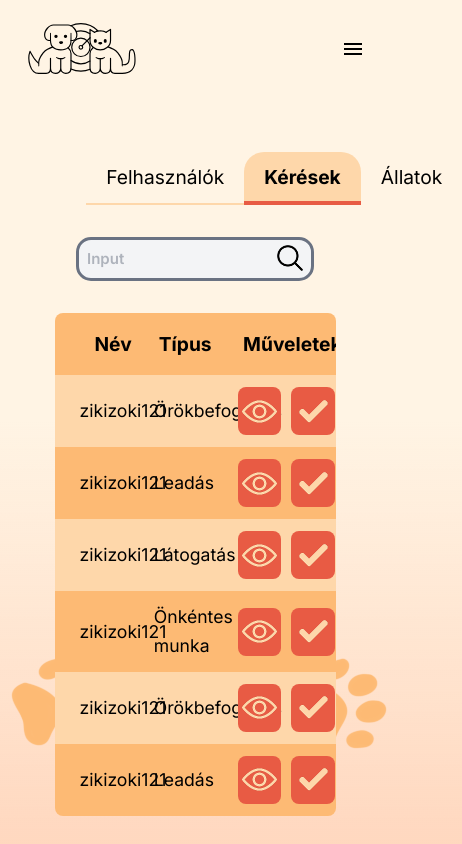
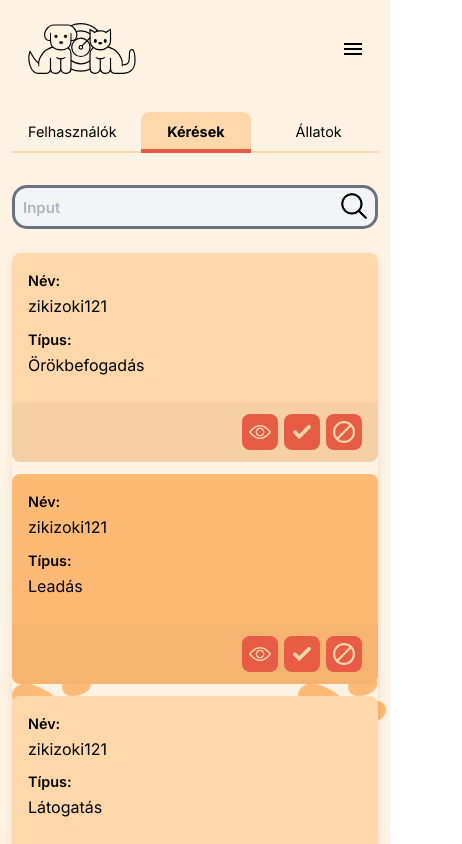
Before and after one commit to Szaszuge/menhely, a Vue app in the folder menhely/: page /adminpage in a window 390 px wide. Shown: the top 844 px of the page, 462 px wide, since content can reach past the window. Built offline with nearby package versions, Linux system fonts and the light colour scheme.

Commit message:
SCRUM-87 Admin oldal reszponzív design

```diff
--- a/menhely/src/views/AdminPage.vue
+++ b/menhely/src/views/AdminPage.vue
@@ -6,7 +6,6 @@ import PawFooter from '@/components/PawFooter.vue';
 
 const activeTab = ref('Kérések');
 const search = ref('');
-
 
 const requests = [
   { name: 'zikizoki121', type: 'Örökbefogadás' },
@@ -17,7 +16,6 @@ import PawFooter from '@/components/PawFooter.vue';
   { name: 'zikizoki121', type: 'Leadás' },
 ];
 
-
 const users = [
   { name: 'user1', role: 'Felhasználó' },
   { name: 'user2', role: 'Admin' },
@@ -26,7 +24,6 @@ import PawFooter from '@/components/PawFooter.vue';
   { name: 'user5', role: 'Felhasználó' },
 ];
 
-
 const animals = [
   { name: 'Bodri', species: 'Kutya' },
   { name: 'Cirmi', species: 'Macska' },
@@ -34,39 +31,39 @@ import PawFooter from '@/components/PawFooter.vue';
   { name: 'Morzsi', species: 'Kutya' },
   { name: 'Foltos', species: 'Macska' },
 ];
-
 </script>
 
 <template>
   <div class="admin-container">
+    <div class="content-wrapper">
       <div class="navigation-container">
         <div class="navigation-tabs">
-        <div
+          <button
             class="nav-tab"
             :class="{ active: activeTab === 'Felhasználók'}"
             @click="activeTab = 'Felhasználók'"
           >
             Felhasználók
-        </div>
-        <div
+          </button>
+          <button
             class="nav-tab"
             :class="{ active: activeTab === 'Kérések'}"
             @click="activeTab = 'Kérések'"
           >
             Kérések
-        </div>
-        <div
+          </button>
+          <button
             class="nav-tab"
             :class="{ active: activeTab === 'Állatok'}"
             @click="activeTab = 'Állatok'"
           >
             Állatok
-        </div>
+          </button>
         </div>
       </div>
 
       <div class="search-container">
-      <CustomInput v-model="search" search />
+        <CustomInput v-model="search" search class="search-input" />
       </div>
 
       <div class="table-container">
@@ -92,21 +89,20 @@ import PawFooter from '@/components/PawFooter.vue';
               <td class="column-middle">{{ request.type }}</td>
               <td class="column-actions">
                 <div class="actions-container">
-                <div class="action-button">
+                  <button class="action-button" aria-label="Megtekintés">
                     <img src="../assets/view.png" alt="Megtekintés" class="action-icon">
-                </div>
-                <div class="action-button">
+                  </button>
+                  <button class="action-button" aria-label="Elfogadás">
                     <img src="../assets/check.png" alt="Elfogadás" class="action-icon">
-                </div>
-                <div class="action-button">
+                  </button>
+                  <button class="action-button" aria-label="Elutasítás">
                     <img src="../assets/restriction.png" alt="Elutasítás" class="action-icon">
-                </div>
+                  </button>
                 </div>
               </td>
             </tr>
           </tbody>
         </table>
-
 
         <table v-if="activeTab === 'Felhasználók'" class="admin-table">
           <thead>
@@ -129,20 +125,18 @@ import PawFooter from '@/components/PawFooter.vue';
               <td class="column-name">{{ user.name }}</td>
               <td class="column-middle">{{ user.role }}</td>
               <td class="column-actions">
-              <div class="actions-container actions-container-2">
-                <div class="action-button">
+                <div class="actions-container">
+                  <button class="action-button" aria-label="Előléptetés">
                     <img src="../assets/user_promote.png" alt="Előléptetés" class="action-icon">
-                </div>
-                <div class="action-button">
+                  </button>
+                  <button class="action-button" aria-label="Kitiltás">
                     <img src="../assets/ban_user.png" alt="Kitiltás" class="action-icon">
-                </div>
-                <div class="action-button invisible"></div>
+                  </button>
                 </div>
               </td>
             </tr>
           </tbody>
         </table>
-
 
         <table v-if="activeTab === 'Állatok'" class="admin-table">
           <thead>
@@ -166,20 +160,121 @@ import PawFooter from '@/components/PawFooter.vue';
               <td class="column-middle">{{ animal.species }}</td>
               <td class="column-actions">
                 <div class="actions-container">
-                <div class="action-button">
+                  <button class="action-button" aria-label="Elrejtés">
                     <img src="../assets/hide.png" alt="Elrejtés" class="action-icon">
-                </div>
-                <div class="action-button">
+                  </button>
+                  <button class="action-button" aria-label="Törlés">
                     <img src="../assets/close.png" alt="Törlés" class="action-icon">
-                </div>
-                <div class="action-button">
+                  </button>
+                  <button class="action-button" aria-label="Módosítás">
                     <img src="../assets/modify.png" alt="Módosítás" class="action-icon">
-                </div>
+                  </button>
                 </div>
               </td>
             </tr>
           </tbody>
         </table>
+
+        <!-- Mobile view tables -->
+        <div v-if="activeTab === 'Kérések'" class="mobile-table">
+          <div
+            v-for="(request, index) in requests"
+            :key="`mobile-${index}`"
+            class="mobile-card"
+            :class="{
+              'even-card': index % 2 !== 0,
+              'odd-card': index % 2 === 0
+            }"
+          >
+            <div class="mobile-card-info">
+              <div class="mobile-field">
+                <span class="mobile-label">Név:</span>
+                <span class="mobile-value">{{ request.name }}</span>
+              </div>
+              <div class="mobile-field">
+                <span class="mobile-label">Típus:</span>
+                <span class="mobile-value">{{ request.type }}</span>
+              </div>
+            </div>
+            <div class="mobile-actions">
+              <button class="action-button" aria-label="Megtekintés">
+                <img src="../assets/view.png" alt="Megtekintés" class="action-icon">
+              </button>
+              <button class="action-button" aria-label="Elfogadás">
+                <img src="../assets/check.png" alt="Elfogadás" class="action-icon">
+              </button>
+              <button class="action-button" aria-label="Elutasítás">
+                <img src="../assets/restriction.png" alt="Elutasítás" class="action-icon">
+              </button>
+            </div>
+          </div>
+        </div>
+
+        <div v-if="activeTab === 'Felhasználók'" class="mobile-table">
+          <div
+            v-for="(user, index) in users"
+            :key="`mobile-${index}`"
+            class="mobile-card"
+            :class="{
+              'even-card': index % 2 !== 0,
+              'odd-card': index % 2 === 0
+            }"
+          >
+            <div class="mobile-card-info">
+              <div class="mobile-field">
+                <span class="mobile-label">Név:</span>
+                <span class="mobile-value">{{ user.name }}</span>
+              </div>
+              <div class="mobile-field">
+                <span class="mobile-label">Jogosultság:</span>
+                <span class="mobile-value">{{ user.role }}</span>
+              </div>
+            </div>
+            <div class="mobile-actions">
+              <button class="action-button" aria-label="Előléptetés">
+                <img src="../assets/user_promote.png" alt="Előléptetés" class="action-icon">
+              </button>
+              <button class="action-button" aria-label="Kitiltás">
+                <img src="../assets/ban_user.png" alt="Kitiltás" class="action-icon">
+              </button>
+            </div>
+          </div>
+        </div>
+
+        <div v-if="activeTab === 'Állatok'" class="mobile-table">
+          <div
+            v-for="(animal, index) in animals"
+            :key="`mobile-${index}`"
+            class="mobile-card"
+            :class="{
+              'even-card': index % 2 !== 0,
+              'odd-card': index % 2 === 0
+            }"
+          >
+            <div class="mobile-card-info">
+              <div class="mobile-field">
+                <span class="mobile-label">Név:</span>
+                <span class="mobile-value">{{ animal.name }}</span>
+              </div>
+              <div class="mobile-field">
+                <span class="mobile-label">Állatfaj:</span>
+                <span class="mobile-value">{{ animal.species }}</span>
+              </div>
+            </div>
+            <div class="mobile-actions">
+              <button class="action-button" aria-label="Elrejtés">
+                <img src="../assets/hide.png" alt="Elrejtés" class="action-icon">
+              </button>
+              <button class="action-button" aria-label="Törlés">
+                <img src="../assets/close.png" alt="Törlés" class="action-icon">
+              </button>
+              <button class="action-button" aria-label="Módosítás">
+                <img src="../assets/modify.png" alt="Módosítás" class="action-icon">
+              </button>
+            </div>
+          </div>
+        </div>
+      </div>
     </div>
   </div>
   <PawFooter :is-sticky="true"/>
@@ -187,10 +282,14 @@ import PawFooter from '@/components/PawFooter.vue';
 
 <style scoped>
 .admin-container {
-  width: 90%;
+  width: 100%;
+  margin: 0 auto;
+  padding: 20px;
+}
+
+.content-wrapper {
   max-width: 1200px;
-  margin: 2rem auto;
-  padding: 20px;
+  margin: 0 auto;
 }
 
 .navigation-container {
@@ -201,17 +300,21 @@ import PawFooter from '@/components/PawFooter.vue';
 
 .navigation-tabs {
   display: flex;
-  justify-content: space-between;
-  width: 70%;
+  justify-content: center;
+  width: 100%;
   border-bottom: 2px solid #FED7AA;
+  flex-wrap: wrap;
 }
 
 .nav-tab {
-  padding: 10px 20px;
+  padding: 12px 24px;
   cursor: pointer;
-  font-size: 1.2rem;
+  font-size: 1.1rem;
   position: relative;
-  transition: font-weight 0.3s ease-in-out;
+  background: transparent;
+  border: none;
+  transition: all 0.2s ease-in-out;
+  margin: 0 4px;
 }
 
 .nav-tab:hover {
@@ -227,19 +330,18 @@ import PawFooter from '@/components/PawFooter.vue';
   height: 3px;
   background-color: #E85B44;
   transform: scaleX(0);
-  transform-origin: right;
+  transform-origin: center;
   transition: transform 0.3s ease-in-out;
 }
 
 .nav-tab:hover::after {
-  transform: scaleX(1);
-  transform-origin: left;
+  transform: scaleX(0.8);
 }
 
 .nav-tab.active {
   font-weight: 700;
   background-color: #FED7AA;
-  border-radius: 20px 20px 0 0;
+  border-radius: 8px 8px 0 0;
 }
 
 .nav-tab.active::after {
@@ -250,14 +352,21 @@ import PawFooter from '@/components/PawFooter.vue';
 }
 
 .search-container {
-  margin-bottom: 2rem;
+  margin-bottom: 1.5rem;
   display: flex;
   justify-content: center;
+  width: 100%;
+}
+
+.search-input {
+  width: 100%;
+  max-width: 100%;
 }
 
 .table-container {
   overflow-x: auto;
-  padding: 0 15px;
+  border-radius: 8px;
+  box-shadow: 0 2px 8px rgba(0, 0, 0, 0.1);
 }
 
 .admin-table {
@@ -266,32 +375,34 @@ import PawFooter from '@/components/PawFooter.vue';
   border-spacing: 0;
   border-radius: 8px;
   overflow: hidden;
-  table-layout: fixed;
 }
 
 .admin-table th {
-  padding: 16px 20px;
-  font-weight: bold;
-  font-size: 1.2rem;
+  padding: 16px;
+  font-weight: 600;
+  font-size: 1.1rem;
+  white-space: nowrap;
 }
 
 .admin-table td {
-  padding: 12px 15px;
+  padding: 14px 16px;
   vertical-align: middle;
-  font-size: 1.1rem;
+  font-size: 1rem;
 }
 
 .column-name {
-  width: 30%;
+  width: 35%;
   text-align: left;
-  padding-left: 20px;
 }
 
 .column-middle {
-  width: 30%;
+  width: 35%;
   text-align: center;
 }
 
+.column-actions {
+  width: 30%;
+}
 
 .header-row {
   background-color: #FDBA74;
@@ -299,7 +410,7 @@ import PawFooter from '@/components/PawFooter.vue';
 
 .header-row th.column-name {
   text-align: left;
-  padding-left: 40px;
+  padding-left: 24px;
 }
 
 .header-row th.column-middle {
@@ -308,7 +419,7 @@ import PawFooter from '@/components/PawFooter.vue';
 
 .header-row th.column-actions {
   text-align: right;
-  padding-right: 40px;
+  padding-right: 24px;
 }
 
 .odd-row {
@@ -322,42 +433,136 @@ import PawFooter from '@/components/PawFooter.vue';
 .actions-container {
   display: flex;
   justify-content: flex-end;
-  gap: 10px;
-  min-width: 170px;
-  padding-right: 20px;
-}
-
-.actions-container-2 {
-  justify-content: flex-end;
+  gap: 8px;
 }
 
 .action-button {
-  width: 48px;
-  height: 48px;
+  width: 40px;
+  height: 40px;
   background-color: #E85B44;
   border-radius: 8px;
   display: flex;
   justify-content: center;
   align-items: center;
   cursor: pointer;
+  border: none;
+  transition: transform 0.2s ease, box-shadow 0.2s ease;
 }
 
-.invisible {
-  visibility: hidden;
+.action-button:hover {
+  transform: translateY(-2px);
+  box-shadow: 0 3px 6px rgba(0, 0, 0, 0.1);
+}
+
+.action-button:active {
+  transform: translateY(0);
+  box-shadow: 0 1px 3px rgba(0, 0, 0, 0.1);
 }
 
 .action-icon {
-  width: 35px;
-  height: 35px;
+  width: 24px;
+  height: 24px;
   object-fit: contain;
 }
 
 
-.admin-table tr td:first-child {
-  padding-left: 25px;
+.mobile-table {
+  display: none;
+  width: 100%;
 }
 
-.admin-table tr td:last-child {
-  padding-right: 25px;
+.mobile-card {
+  display: flex;
+  flex-direction: column;
+  margin-bottom: 12px;
+  border-radius: 8px;
+  overflow: hidden;
+}
+
+.mobile-card-info {
+  padding: 16px;
+}
+
+.mobile-field {
+  margin-bottom: 8px;
+  display: flex;
+  flex-direction: column;
+}
+
+.mobile-label {
+  font-weight: 600;
+  font-size: 0.9rem;
+}
+
+.mobile-value {
+  font-size: 1rem;
+  margin-top: 2px;
+}
+
+.mobile-actions {
+  display: flex;
+  justify-content: flex-end;
+  gap: 8px;
+  padding: 12px 16px;
+  background-color: rgba(0, 0, 0, 0.03);
+}
+
+.odd-card {
+  background-color: #FED7AA;
+}
+
+.even-card {
+  background-color: #FDBA74;
+}
+
+
+@media (max-width: 768px) {
+  .admin-container {
+    padding: 12px;
+  }
+
+  .navigation-tabs {
+    width: 100%;
+  }
+
+  .nav-tab {
+    padding: 10px 16px;
+    font-size: 1rem;
+    flex: 1;
+    text-align: center;
+  }
+
+  .admin-table {
+    display: none;
+  }
+
+  .mobile-table {
+    display: block;
+  }
+}
+
+@media (max-width: 480px) {
+  .navigation-tabs {
+    gap: 4px;
+  }
+
+  .nav-tab {
+    padding: 8px 12px;
+    font-size: 0.9rem;
+  }
+
+  .mobile-actions {
+    gap: 6px;
+  }
+
+  .action-button {
+    width: 36px;
+    height: 36px;
+  }
+
+  .action-icon {
+    width: 22px;
+    height: 22px;
+  }
 }
 </style>
```
Lines whose indentation alone changed are shown as unchanged.
